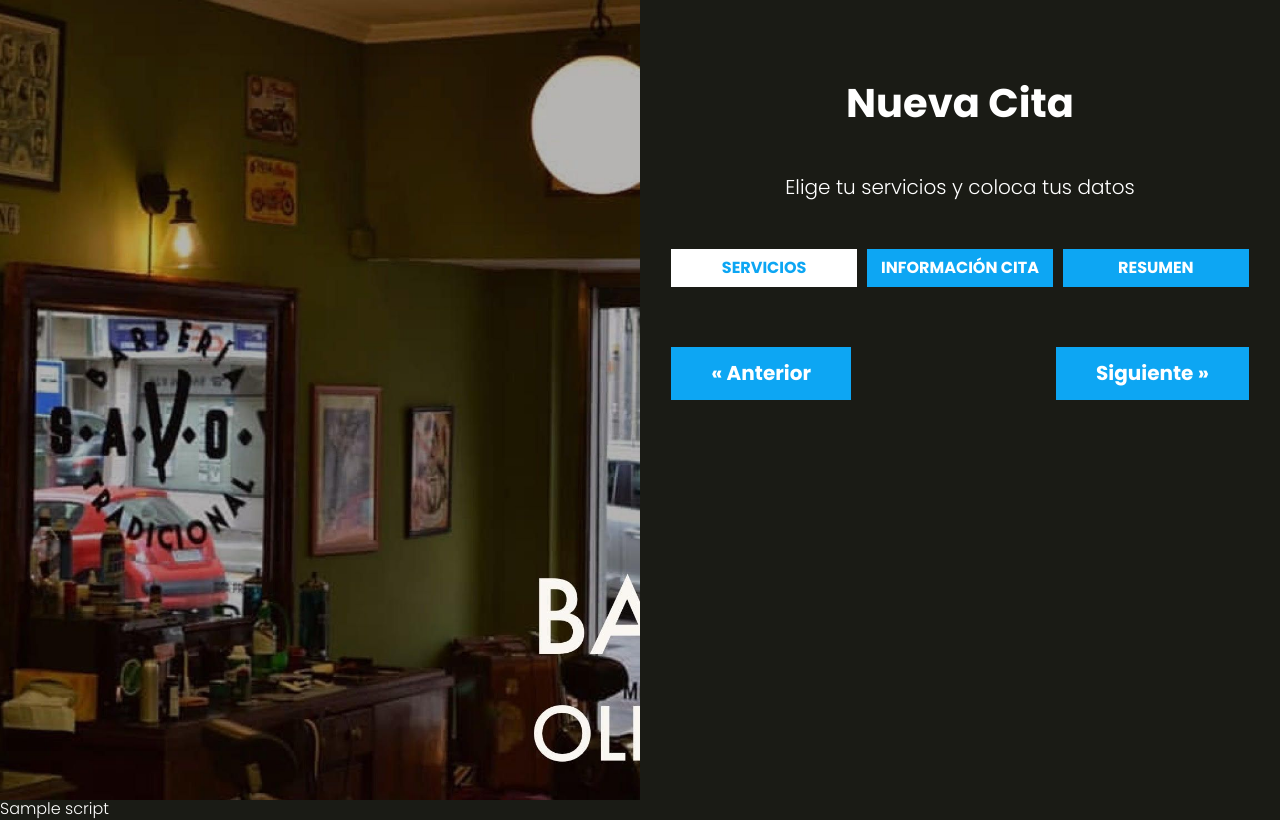
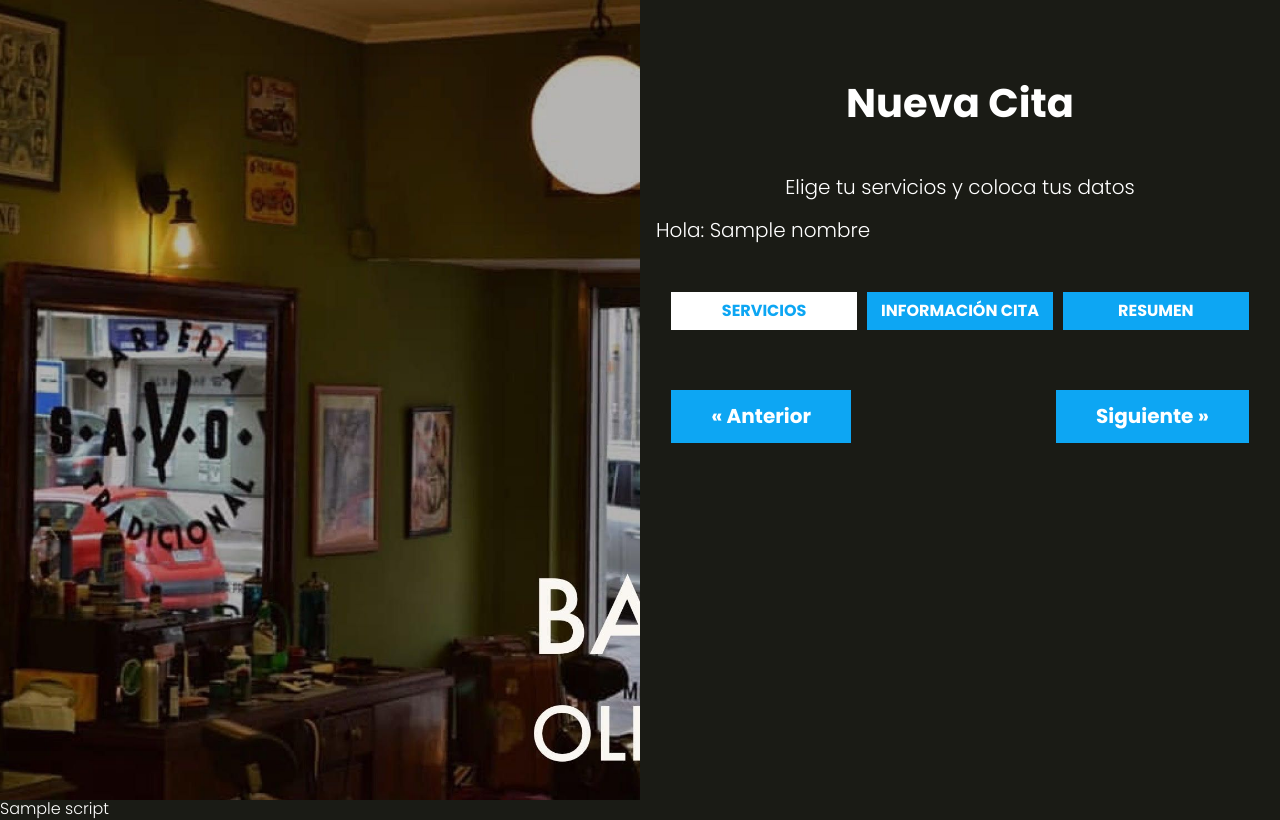
Before and after one commit to Revsky/AppSalon_MVC, a PHP site: the page made by views/cita/index.php in a window 1280 px wide. Run offline with PHP 8.4, Linux system fonts and the light colour scheme; the template is opened without the code that fills it: most values are stand-ins (such as "Sample title", 1, 10 or a date in 2020).

Commit message:
Agregando código para mostrar el nombre de usuario en la ventana de bienvenida

```diff
--- a/views/cita/index.php
+++ b/views/cita/index.php
@@ -1,5 +1,9 @@
 <h1 class="nombre-pagina">Nueva Cita</h1>
 <p class="descripcion-pagina">Elige tu servicios y coloca tus datos</p>
+
+<div class="barra">
+    <p>Hola: <?php echo $nombre ?? ''; ?></p>
+</div>
 
 <div class="app">
     <nav class="tabs">
```
